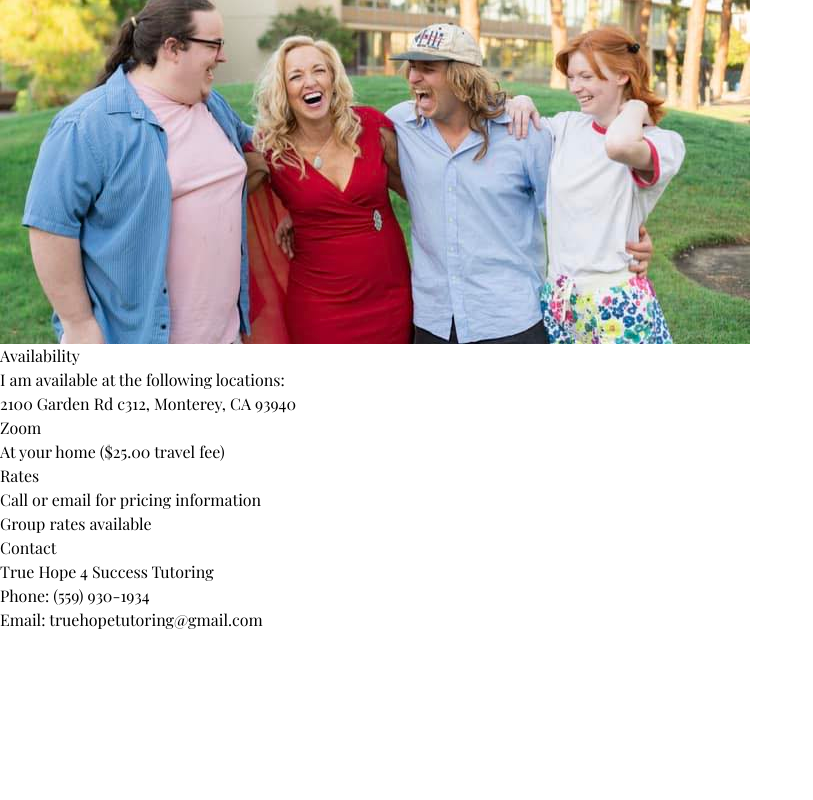
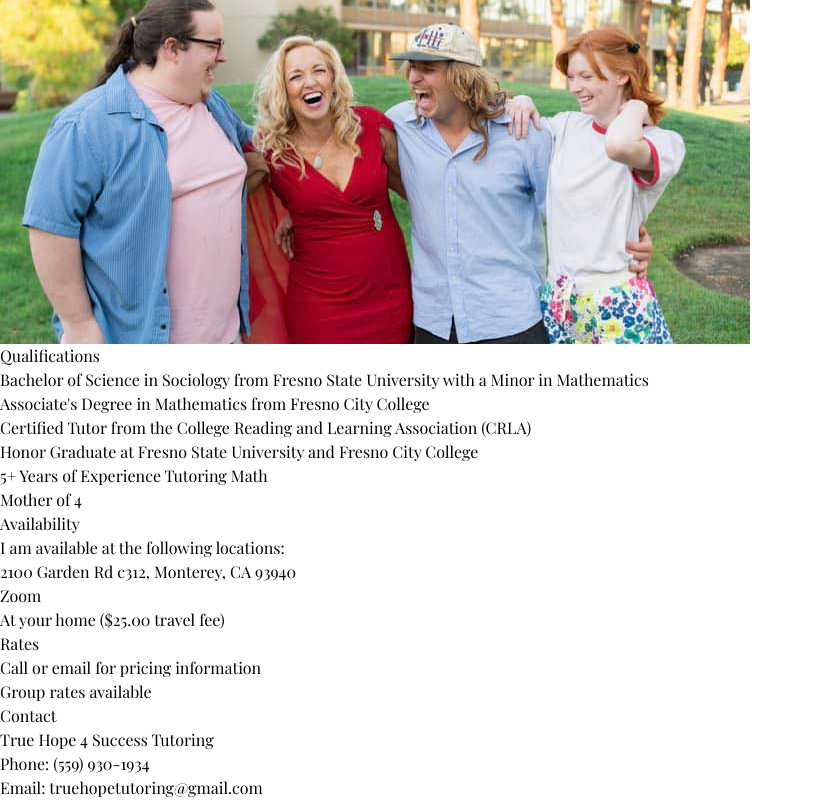
Before and after one commit to milliorn/true-hope-tutoring, a React (Vite) app: page / in a window 1280 px wide. Shown: the part 1399-2199 px from the top of the page, without its empty margins (0-813 px from the left). Before the commit the page ends 2031 px from the top, so only its background shows below. Built offline with nearby package versions, Linux system fonts and the light colour scheme.

Commit message:
md: qualifications

```diff
--- a/src/App.tsx
+++ b/src/App.tsx
@@ -205,7 +205,27 @@ function App() {
             />
           </section>
         </div>
-      </main>
+
+        {/* Qualifications Section */}
+        <section
+          id="qualifications"
+          className="bg-sky-100 py-16 text-sky-900 md:col-span-1 md:row-start-3 md:pl-40 md:h-screen flex justify-center items-center"
+        >
+          <div className="container mx-auto">
+            <h2 className="text-3xl sm:text-4xl font-bold pb-4 text-center md:text-5xl">
+              Qualifications
+            </h2>
+            <ul className="list-none">
+              {QUALIFICATIONS_TEXT.map((item, index) => (
+                <li key={index} className="m-4">
+                  <span className="font-bold sm:text-lg md:text-xl">
+                    {item.text}
+                  </span>
+                </li>
+              ))}
+            </ul>
+          </div>
+        </section>
 
         {/* Availability Section */}
         <section id="availability" className="bg-sky-50 py-16 text-sky-900">
@@ -263,6 +283,7 @@ function App() {
             </h3>
           </div>
         </section>
+      </main>
     </div>
   );
 }
```
Lines whose indentation alone changed are shown as unchanged.
